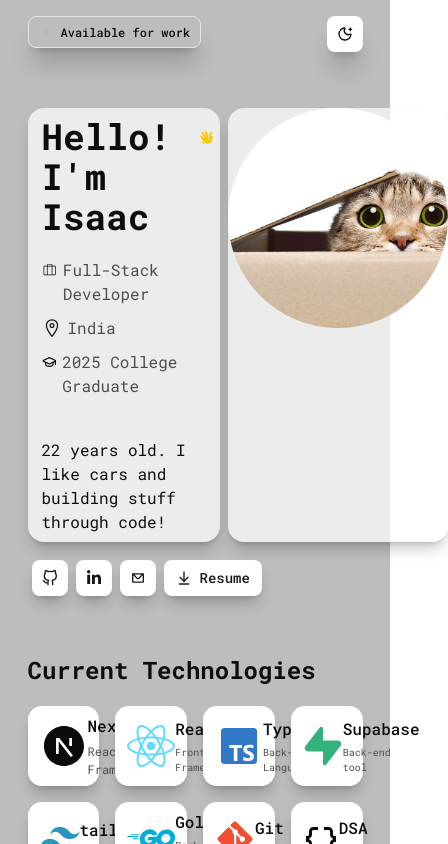
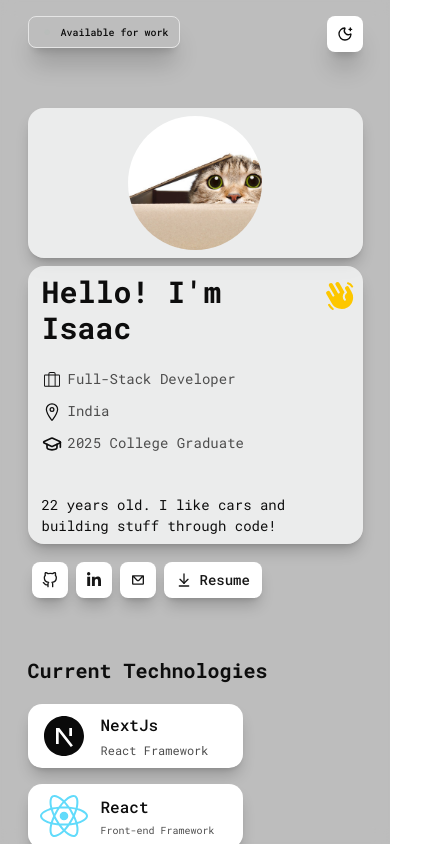
Before and after one commit to isaac-albert/portfolio, a Next.js app: page / in a window 390 px wide. Shown: the top 844 px of the page, 448 px wide, since content can reach past the window. Built offline with nearby package versions, Linux system fonts and the light colour scheme.

Commit message:
added responsiveness

```diff
--- a/src/app/globals.css
+++ b/src/app/globals.css
@@ -135,7 +135,10 @@
   --breakpoint-linkBreakdown: 430px;
   --breakpoint-largeBg:1440px;
   --breakpoint-mediumBg:1080px;
-  --breakpoint-smallBg:720px;
+  --breakpoint-smallBg:740px;
+  --breakpoint-skillMed: 940px;
+  --breakpoint-skillSm: 620px;
+  --breakpoint-skillMini:490px;
 
   /* --bg-porsche-light: url(/public/porsche-white-1.jpg);
   --bg-porsche-dark: url(/public/porsche-black-1.jpg); */
--- a/src/app/page.tsx
+++ b/src/app/page.tsx
@@ -80,7 +80,7 @@ export default function Home() {
             <Button
               size="sm"
               variant={"static_outline"}
-              className="text-only text-[12px] shadow-xl/20 dark:inset-shadow-2xs/20 dark:inset-shadow-light"
+              className="text-only not-skillMini:text-[10px] text-[12px] shadow-xl/20 dark:inset-shadow-2xs/20 dark:inset-shadow-light"
             >
               <Dot
                 size={108}
@@ -99,16 +99,16 @@ export default function Home() {
             <MoonStar />
           </Button>
         </div>
-        <div className="bio-data centre-div m-auto mt-10 flex gap-2 p-2 ">
+        <div className="bio-data centre-div m-auto mt-10 flex flex-col-reverse skillSm:flex-row gap-2 p-2 ">
           <div className="data basis-2/3 px-1.5 pt-2 pb-2 rounded-2xl bg-lightlight/70 dark:bg-darklight shadow-lg/20 dark:inset-shadow-xs/50 dark:inset-shadow-light">
-            <div className="name ml-2 flex gap-2 text-4xl font-black">
+            <div className="name ml-2 flex gap-2 text-3xl skillSm:text-4xl font-black">
               <h2 className="text-only">Hello! I&apos;m Isaac</h2>
               <PiHandWavingFill
                 size={"35px"}
                 className="animate-hand text-yellow-400 mt-1"
               />
             </div>
-            <div className="creds ml-2 mt-5 text-only">
+            <div className="creds ml-2 mt-5 text-only not-skillSm:text-[14px]">
               <div className=" flex mr-1 mt-2">
                 <PiSuitcaseLight size="20px" className=" mt-1" />
                 <p className="ml-1.5 mt-0.5 text-lightsectext dark:text-darksectext">
@@ -128,14 +128,14 @@ export default function Home() {
                 </p>
               </div>
             </div>
-            <div className="description mt-10 ml-2 text-[16px] ">
+            <div className="description mt-10 ml-2 text-[16px] not-skillSm:text-[14px]">
               <p className="text-only font-normal">
                 22 years old. I like cars and building stuff through code!
               </p>
             </div>
           </div>
-          <div className="photo basis-1/3 rounded-2xl bg-lightlight/70 dark:bg-darklight shadow-lg/20 dark:inset-shadow-xs/50 dark:inset-shadow-light">
-            <div className="m-auto w-[220px] h-[220px] rounded-full bg-[url(/cat.jpg)] bg-cover"></div>
+          <div className="photo basis-1/3 flex items-center rounded-2xl bg-lightlight/70 dark:bg-darklight shadow-lg/20 dark:inset-shadow-xs/50 dark:inset-shadow-light">
+            <div className="m-auto my-2 w-2/5 skillSm:w-9/10 aspect-square rounded-full bg-[url(/cat.jpg)] bg-cover"></div>
           </div>
         </div>
         <div className="links-cont centre-div m-auto p-2 flex ">
@@ -188,10 +188,10 @@ export default function Home() {
           showMail={isMailVisible}
         />
         <div className="skills-container centre-div m-auto mt-10 p-2">
-          <div className="heading text-only text-2xl font-bold">
+          <div className="heading text-only not-skillMini:text-xl text-2xl font-bold">
             <h2>Current Technologies</h2>
           </div>
-          <div className="skill-boxes mt-5 grid grid-cols-4 gap-4">
+          <div className="skill-boxes mt-5 not-skillMini:pr-30 grid grid-cols-1 skillMini:grid-cols-2 skillSm:grid-cols-3 skillMed:grid-cols-4 gap-4">
             <div className="nextjs flex items-center p-2 pl-3 pr-5 bg-normal rounded-xl shadow-lg/20 dark:inset-shadow-xs/50 dark:inset-shadow-light">
               <div className="basis-1/3">
                 <RiNextjsFill size={"48px"} />
```
